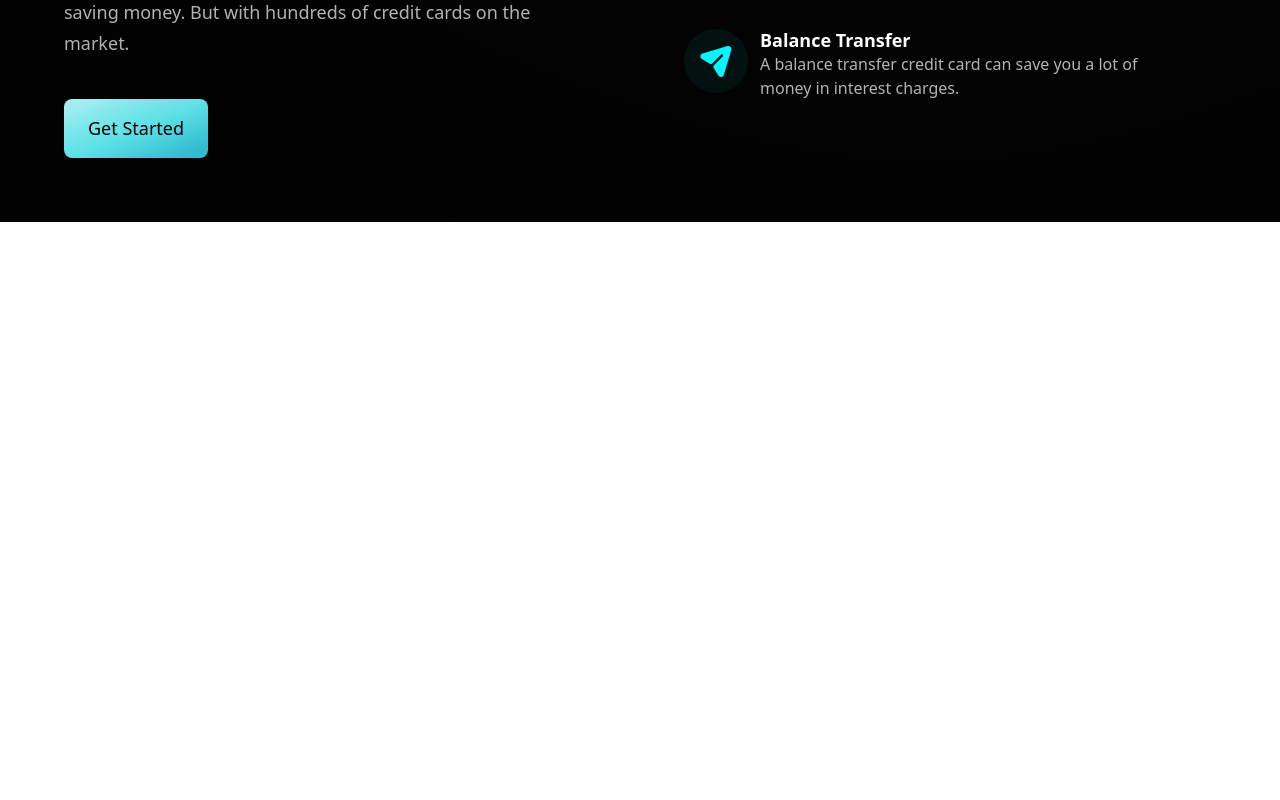
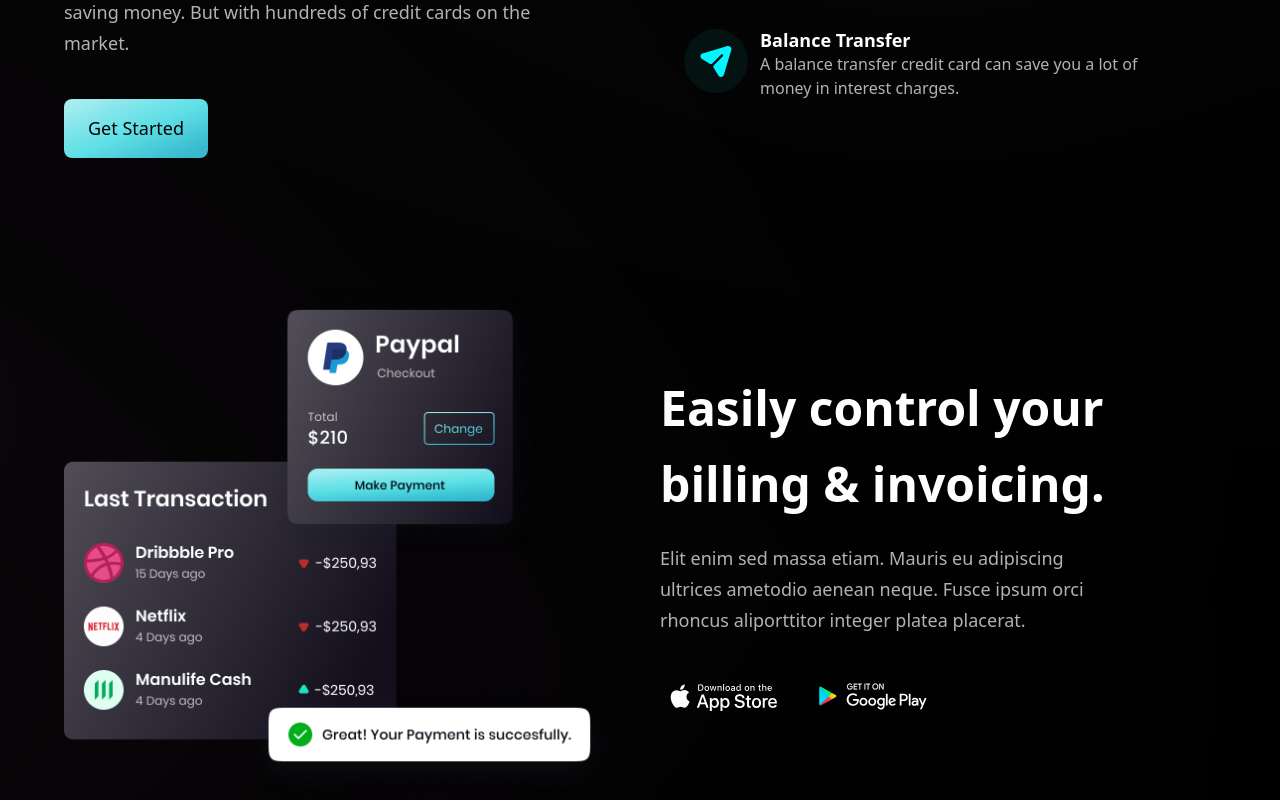
Before and after one commit to sendistephen/modern-bank-landing-page, a React (Vite) app: page / in a window 1280 px wide. Shown: the part 1324-2124 px from the top of the page. Before the commit the page ends 1546 px from the top, so only its background shows below. Built offline with nearby package versions, Linux system fonts and the light colour scheme.

Commit message:
WIP: Add Billing section

```diff
--- a/src/App.jsx
+++ b/src/App.jsx
@@ -1,5 +1,5 @@
 import React from "react";
-import { Business, Hero, Navbar, Stats } from "./components";
+import { Billing, Business, Hero, Navbar, Stats } from "./components";
 import styles from "./styles";
 
 const App = () => {
@@ -29,6 +29,12 @@
 					<Business />
 				</div>
 			</div>
+			{/*---- Billing component ---*/}
+			<div className={`bg-primary ${styles.paddingX}`}>
+				<div className={`${styles.boxWidth}`}>
+					<Billing />
+				</div>
+			</div>
 		</div>
 	);
 };
--- a/src/components/Billing.jsx
+++ b/src/components/Billing.jsx
@@ -1,7 +1,45 @@
 import React from "react";
+import { apple, bill, google } from "../assets";
+import styles, { layout } from "../styles";
 
 const Billing = () => {
-	return <div>Billing</div>;
+	return (
+		<section id="product" className={layout.sectionReverse}>
+			<div className={layout.sectionImgReverse}>
+				<img
+					src={bill}
+					alt="billing"
+					className="w-[100%] h-[100%] relative z-[5]"
+				/>
+
+				<div className="absolute z-[3] -left-1/2 top-0 w-[50%] h-[50%] rounded-full white__gradient" />
+				<div className="absolute z-0 -left-1/2 bottom-0 w-[50%] h-[50%] rounded-full pink__gradient " />
+			</div>
+			<div className={layout.sectionInfo}>
+				<h2 className={`${styles.heading2}`}>
+					Easily control your <br className="sm:block hidden" /> billing &
+					invoicing.
+				</h2>
+				<p className={`${styles.paragraph} max-w-[470px] mt-5`}>
+					Elit enim sed massa etiam. Mauris eu adipiscing ultrices ametodio
+					aenean neque. Fusce ipsum orci rhoncus aliporttitor integer platea
+					placerat.
+				</p>
+				<div className="flex flex-row flex-wrap sm:mt-10 mt-6">
+					<img
+						src={apple}
+						alt="apple store"
+						className="w-[128px] h-[42px] object-contain mr-5 cursor-pointer"
+					/>
+					<img
+						src={google}
+						alt="google play"
+						className="w-[128px] h-[42px] object-contain mr-5 cursor-pointer"
+					/>
+				</div>
+			</div>
+		</section>
+	);
 };
 
 export default Billing;
```
